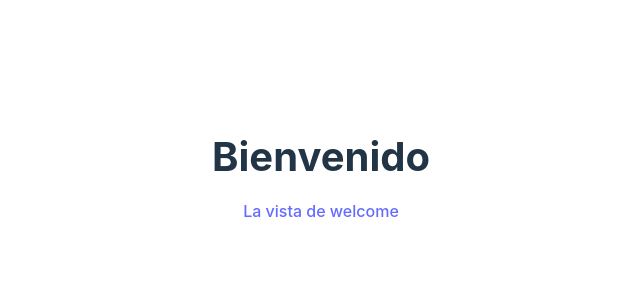
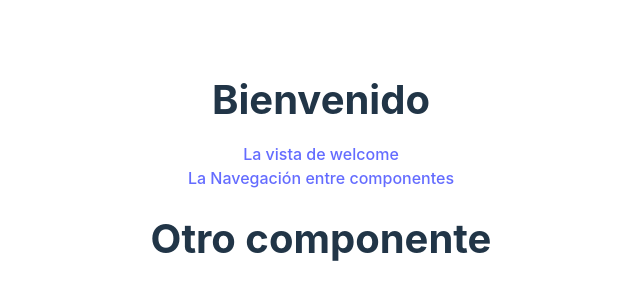
Before and after one commit to FraVer203/DiagnosticoGit, a React (Vite) app: page /other in a window 1280 px wide. Shown: the part 234-534 px from the top of the page, without its empty margins (319-959 px from the left). Built offline with nearby package versions, Linux system fonts and the light colour scheme.

Commit message:
cualquier cosa

```diff
--- a/src/App.jsx
+++ b/src/App.jsx
@@ -1,6 +1,7 @@
 import './App.css'
 import Index from "./screen/welcome/Index.jsx";
 import {Link, Route, Routes} from "react-router-dom";
+import Other from "./other/Other.jsx";
 
 function App() {
     return (
@@ -10,6 +11,11 @@ function App() {
             <Routes>
                 <Route path="/welcome" element={<Index/>}/>
             </Routes>
+            <br />
+            <Link to="/other">La Navegación entre componentes</Link>
+            <Routes>
+                <Route path="/other" element={<Other/>}/>
+            </Routes>
         </div>
     );
 }
--- a/src/other/Other.jsx
+++ b/src/other/Other.jsx
@@ -0,0 +1,11 @@
+import '../screen/welcome/welcome.css'
+
+function Other() {
+    return (
+        <div>
+            <h1>Otro componente</h1>
+        </div>
+    )
+}
+
+export default Other
```
